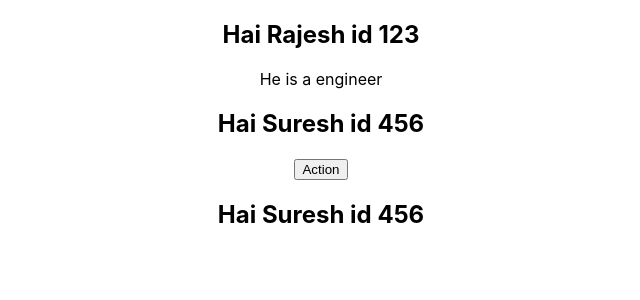
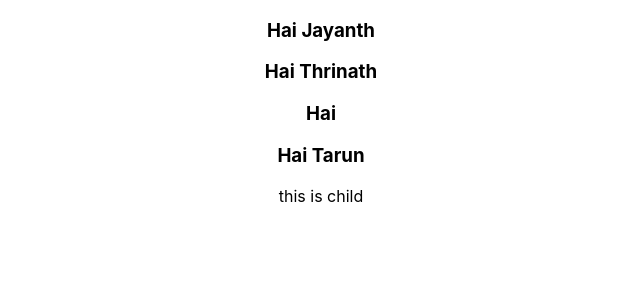
Before and after one commit to madhuvayya/React-Practice, a React (Create React App) app: page / in a window 1280 px wide. Shown: the top 300 px of the page, without its empty margins (319-959 px from the left). Built offline with nearby package versions, Linux system fonts and the light colour scheme.

Commit message:
Added ClassProps to implement props in class component

```diff
--- a/src/App.js
+++ b/src/App.js
@@ -6,6 +6,7 @@ import { render } from '@testing-library/react';
 import Greet from './components/Greet';
 import ClassComponent from './components/ClassComponent'
 import GreetProps from './components/GreetProps';
+import ClassProps from './components/ClassProps'
 
 function App() {
   return (
@@ -13,9 +14,13 @@ function App() {
       {/* <Hello /> */}
       {/* <Greet /> */}
       {/* <ClassComponent /> */}
-      <GreetProps name="Rajesh" id="123"><p>He is a engineer</p></GreetProps>
+      {/* <GreetProps name="Rajesh" id="123"><p>He is a engineer</p></GreetProps>
       <GreetProps name="Suresh" id="456" ><button>Action</button></GreetProps>
-      <GreetProps name="Suresh" id="456" />
+      <GreetProps name="Suresh" id="456" /> */}
+      <ClassProps name='Jayanth' />
+      <ClassProps name='Thrinath' />
+      <ClassProps />
+      <ClassProps name='Tarun'><p>this is child</p></ClassProps>
     </div>
   );
 }
--- /dev/null
+++ b/src/components/ClassProps.js
@@ -0,0 +1,12 @@
+import React, { Component } from 'react';
+
+class ClassProps extends Component {
+    render() {
+        return <div>
+                    <h3>Hai {this.props.name}</h3>
+                    {this.props.children}
+               </div>
+    }
+}
+
+export default ClassProps
```
Also changed, not shown: src/components/ClassComponent.js (line endings or trailing spaces).
